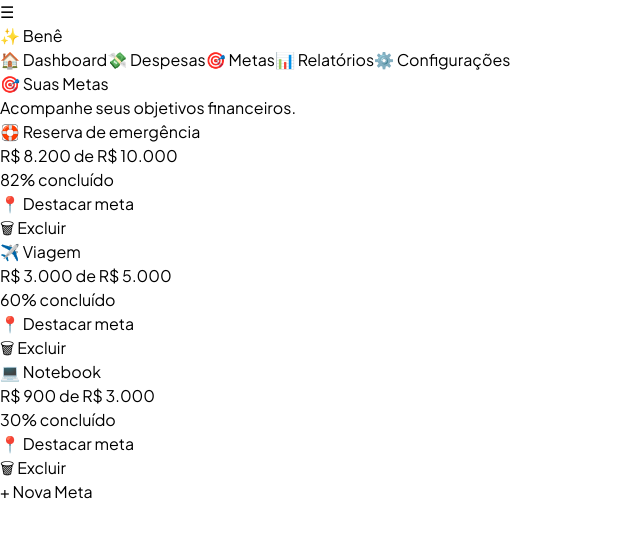
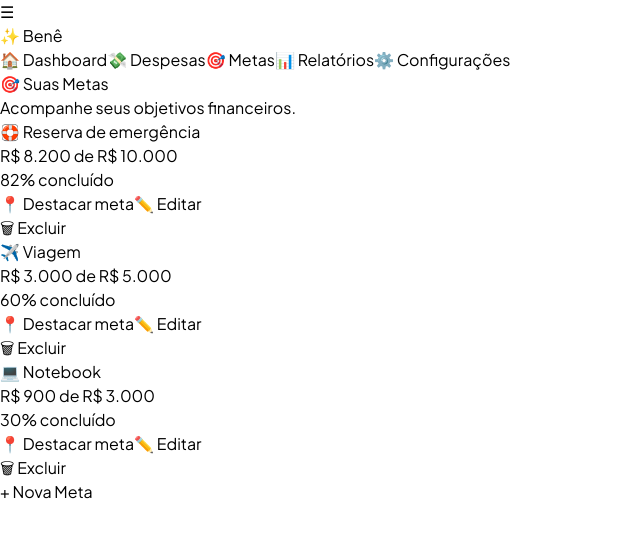
Before and after one commit to deborajaldir/bene-ai-frontend, a React (Vite) app: page /metas in a window 1280 px wide. Shown: the top 538 px of the page, without its empty margins (0-640 px from the left). Built offline with nearby package versions, Linux system fonts and the light colour scheme.

Commit message:
feat: add initial goal editing functionality

```diff
--- a/src/components/MetaCard.jsx
+++ b/src/components/MetaCard.jsx
@@ -5,7 +5,8 @@ function MetaCard({
     valorMeta,
     cor,
     destaque,
-    aoDestacar
+    aoDestacar,
+    aoEditar
 }) {
     return (
         <div className="bg-white/60 rounded-[30px] p-6">
@@ -38,6 +39,13 @@ function MetaCard({
                 {destaque ? "📌 Meta em foco" : "📍 Destacar meta"}
             </button>
 
+            <button
+                onClick={aoEditar}
+                className="mt-2 text-blue-500 text-sm font-semibold hover:underline"
+            >
+                ✏️ Editar
+            </button>
+
         </div>
     )
 }
--- /dev/null
+++ b/src/context/MetasContext.jsx
@@ -0,0 +1,3 @@
+import { createContext } from "react"
+
+export const MetasContext = createContext()
--- a/src/pages/Metas.jsx
+++ b/src/pages/Metas.jsx
@@ -8,6 +8,7 @@ function Metas() {
     const [mostrarFormulario, setMostrarFormulario] = useState(false)
     const [nomeMeta, setNomeMeta] = useState("")
     const [valorMeta, setValorMeta] = useState("")
+    const [indexEditando, setIndexEditando] = useState(null)
     const [metas, setMetas] = useState([
         {
             titulo: "🛟 Reserva de emergência",
@@ -65,6 +66,16 @@ function Metas() {
         setMetas(metasAtualizadas)
     }
 
+    function editarMeta(index) {
+        const meta = metas[index]
+
+        setNomeMeta(meta.titulo)
+        setValorMeta(meta.valorMeta.replace("R$ ", ""))
+
+        setIndexEditando(index)
+        setMostrarFormulario(true)
+    }
+
     function destacarMeta(indexMeta) {
 
         const metasAtualizadas = metas.map((meta, index) => ({
@@ -108,6 +119,7 @@ function Metas() {
                                 cor={meta.cor}
                                 destaque={meta.destaque}
                                 aoDestacar={() => destacarMeta(index)}
+                                aoEditar={() => editarMeta(index)}
                             />
 
                             <button
```
